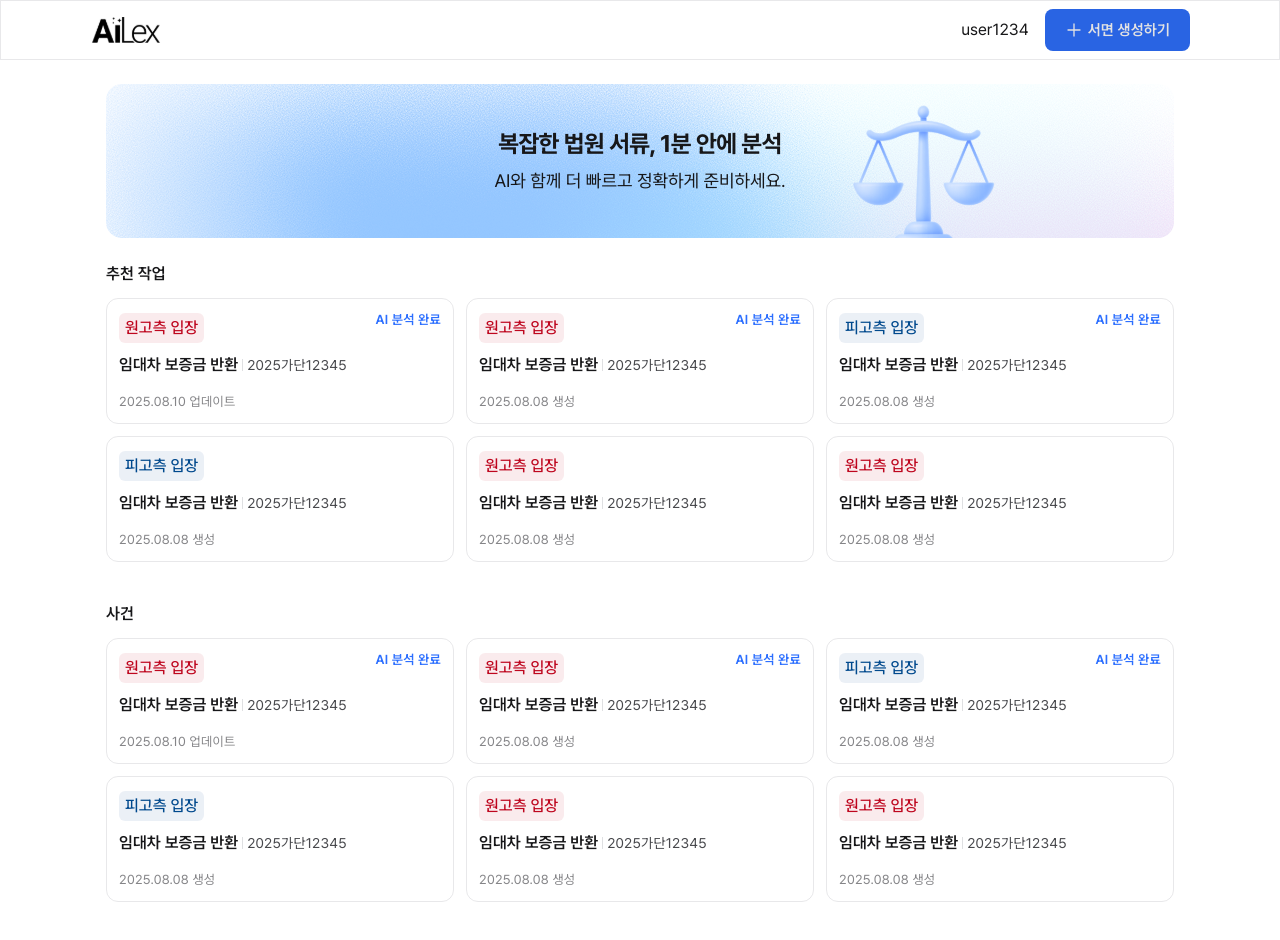
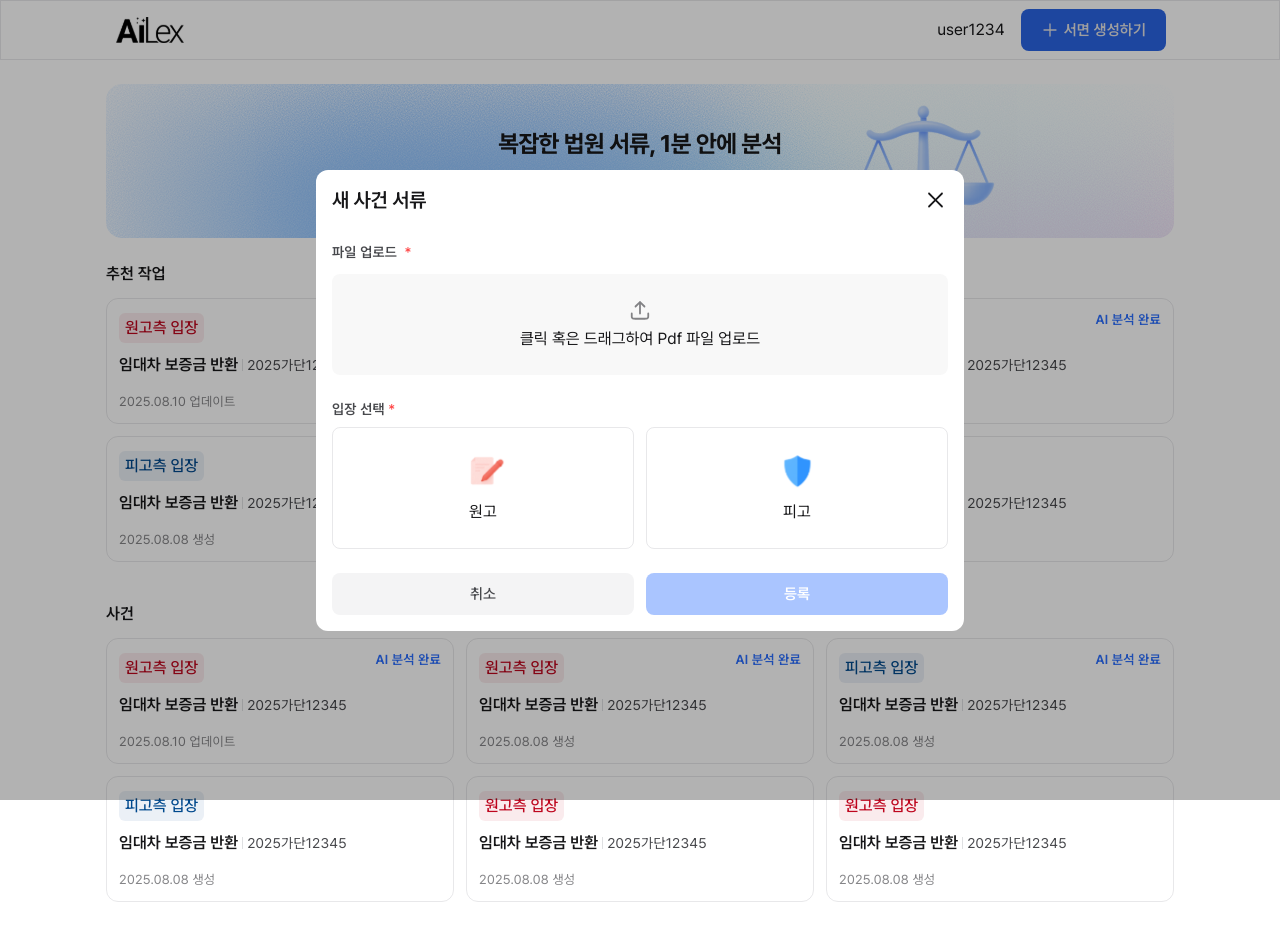
Before and after one commit to gustn99/ai-lex-web, a React (Vite) app: page /documents in a window 1280 px wide. Both pictures are taken after a click on the button "서면 생성하기". Shown: the top 940 px of the page. Built offline with nearby package versions, Linux system fonts and the light colour scheme.

Commit message:
feat: file uploader modal 구현

```diff
--- /dev/null
+++ b/src/components/Home/FileUploaderModal.tsx
@@ -0,0 +1,32 @@
+import { useRef } from 'react';
+
+import CloseIcon from '@/assets/svgs/common/close-black.svg?react';
+
+import useOutsideClick from '@/hooks/useOutsideClick';
+
+import { ModalWrapper } from '../common/Modal';
+
+import FileUploaderModalContent from './FileUploaderModalContent';
+
+interface FileUploaderModalProps {
+	onClose: () => void;
+}
+
+export default function FileUploaderModal({ onClose }: FileUploaderModalProps) {
+	const modalRef = useRef<HTMLDivElement | null>(null);
+	useOutsideClick({ ref: modalRef, onClick: onClose });
+
+	return (
+		<ModalWrapper>
+			<div ref={modalRef} className="w-fit rounded-xl bg-white p-4">
+				<div className="text-heading-02 mb-7 flex justify-between font-semibold">
+					새 사건 서류
+					<button onClick={onClose}>
+						<CloseIcon />
+					</button>
+				</div>
+				<FileUploaderModalContent isModal onClose={onClose} />
+			</div>
+		</ModalWrapper>
+	);
+}
--- a/src/components/Home/FileUploaderModalContent.tsx
+++ b/src/components/Home/FileUploaderModalContent.tsx
@@ -10,11 +10,12 @@ import PartySelector from './PartySelector';
 
 interface FileUploaderModalContentProps {
 	isModal?: boolean;
+	onClose?: () => void;
 }
 
 export type Party = 'plaintiff' | 'defendant';
 
-export default function FileUploaderModalContent({ isModal = false }: FileUploaderModalContentProps) {
+export default function FileUploaderModalContent({ isModal = false, onClose }: FileUploaderModalContentProps) {
 	const [files, setFiles] = useState<File[]>([]);
 	const [selectedParty, setSelectedParty] = useState<Party | null>(null);
 	const isValidForm = files.length > 0 && selectedParty;
@@ -23,17 +24,34 @@ export default function FileUploaderModalContent({ isModal = false }: FileUpload
 	const nav = useNavigate();
 
 	return (
-		<div className={clsx('space-y-6', isModal ? 'w-full' : 'shadow-emphasize w-154 rounded-[20px] bg-white p-5')}>
+		<div className={clsx('w-154 space-y-6', !isModal && 'shadow-emphasize rounded-[20px] bg-white p-5')}>
 			<FileUploader type="document" files={files} setFiles={setFiles} />
 			<PartySelector selectedParty={selectedParty} setSelectedParty={setSelectedParty} />
+			<div className="flex gap-3">
+				{isModal && onClose && (
+					<Button
+						onClick={onClose}
+						appearance="solid"
+						variant="assistive"
+						size={isModal ? 'medium' : 'large'}
+						isFullWidth
+					>
+						취소
+					</Button>
+				)}
 				<Button
 					disabled={!isValidForm}
-				onClick={() => void nav('/documents', { replace: true })}
+					onClick={() => {
+						void nav('/documents', { replace: true });
+						if (onClose) onClose();
+					}}
 					appearance="solid"
+					size={isModal ? 'medium' : 'large'}
 					isFullWidth
 				>
 					등록
 				</Button>
 			</div>
+		</div>
 	);
 }
--- a/src/components/Home/TopBar.tsx
+++ b/src/components/Home/TopBar.tsx
@@ -1,3 +1,4 @@
+import { useState } from 'react';
 import { useLocation } from 'react-router-dom';
 
 import PlusIcon from '@/assets/svgs/common/plus.svg?react';
@@ -5,23 +6,31 @@ import LogoIcon from '@/assets/svgs/home/logo.svg?react';
 
 import { Button } from '../common/Button';
 
+import FileUploaderModal from './FileUploaderModal';
+
 export default function TopBar() {
+	const [isModalOpen, setIsModalOpen] = useState(false);
+
 	const location = useLocation();
 	const isTrueHome = location.pathname === '/';
 
 	return (
-		<div className="border-line-normal-neutral sticky flex h-15 w-full items-center border bg-white/10 px-6">
-			<div className="mx-auto flex w-full max-w-[1100px] items-center justify-between">
+		<>
+			<div className="border-line-normal-neutral sticky flex h-15 w-full items-center border bg-white/10">
+				<div className="mx-auto flex w-full max-w-[1100px] items-center justify-between px-6">
 					<LogoIcon className="my-1.5" />
 					<div className="flex items-center gap-4">
 						<p>user1234</p>
 						{!isTrueHome && (
-						<Button onClick={() => {}} appearance="solid" size="medium" LeadingIcon={PlusIcon}>
+							<Button onClick={() => setIsModalOpen(true)} appearance="solid" size="medium" LeadingIcon={PlusIcon}>
 								서면 생성하기
 							</Button>
 						)}
 					</div>
 				</div>
 			</div>
+
+			{isModalOpen && <FileUploaderModal onClose={() => setIsModalOpen(false)} />}
+		</>
 	);
 }
--- a/src/components/common/Modal/ModalWrapper.tsx
+++ b/src/components/common/Modal/ModalWrapper.tsx
@@ -10,5 +10,5 @@ export default function ModalWrapper({ children }: { children: React.ReactNode }
 		};
 	}, []);
 
-	return <div className="fixed inset-0 flex items-center justify-center bg-black/30">{children}</div>;
+	return <div className="fixed inset-0 z-100 flex items-center justify-center bg-black/30">{children}</div>;
 }
```
Also changed, not shown: src/assets/svgs/common/close-black.svg (added). Lines whose indentation alone changed are shown as unchanged.
